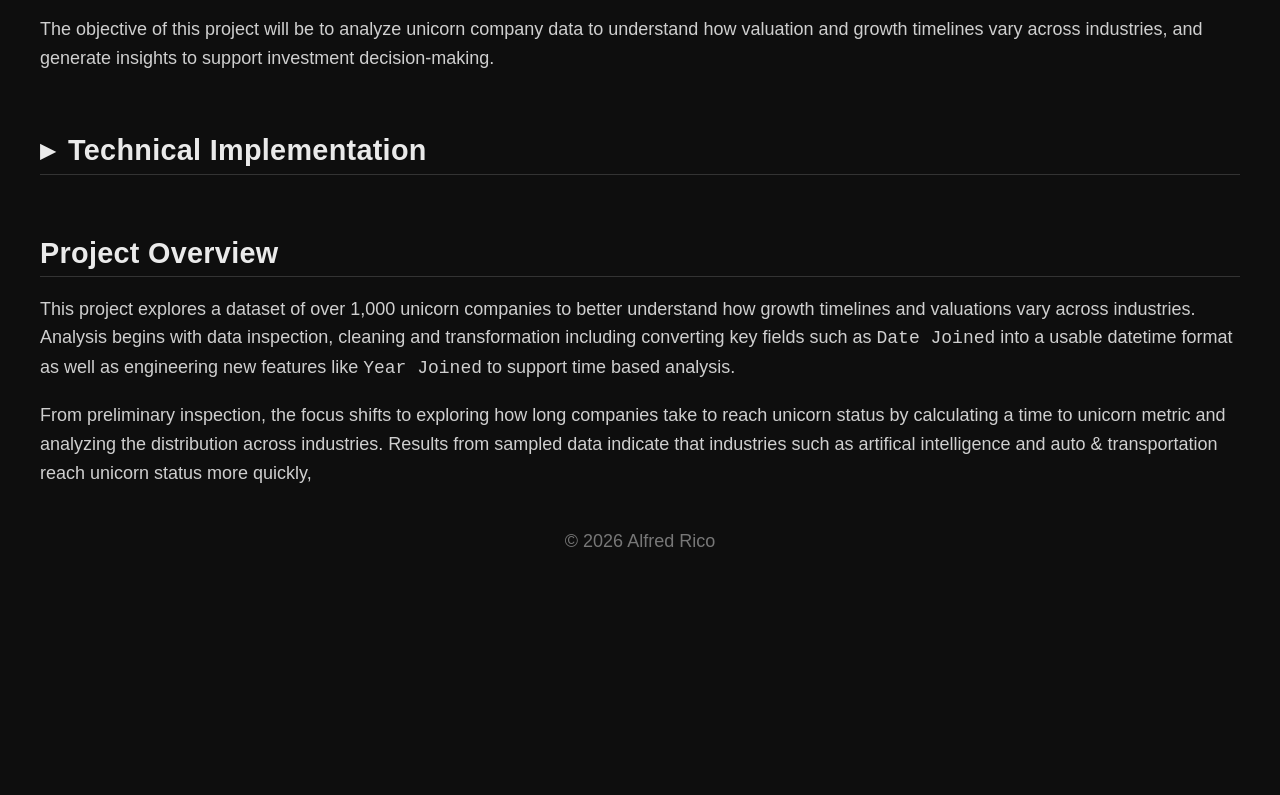
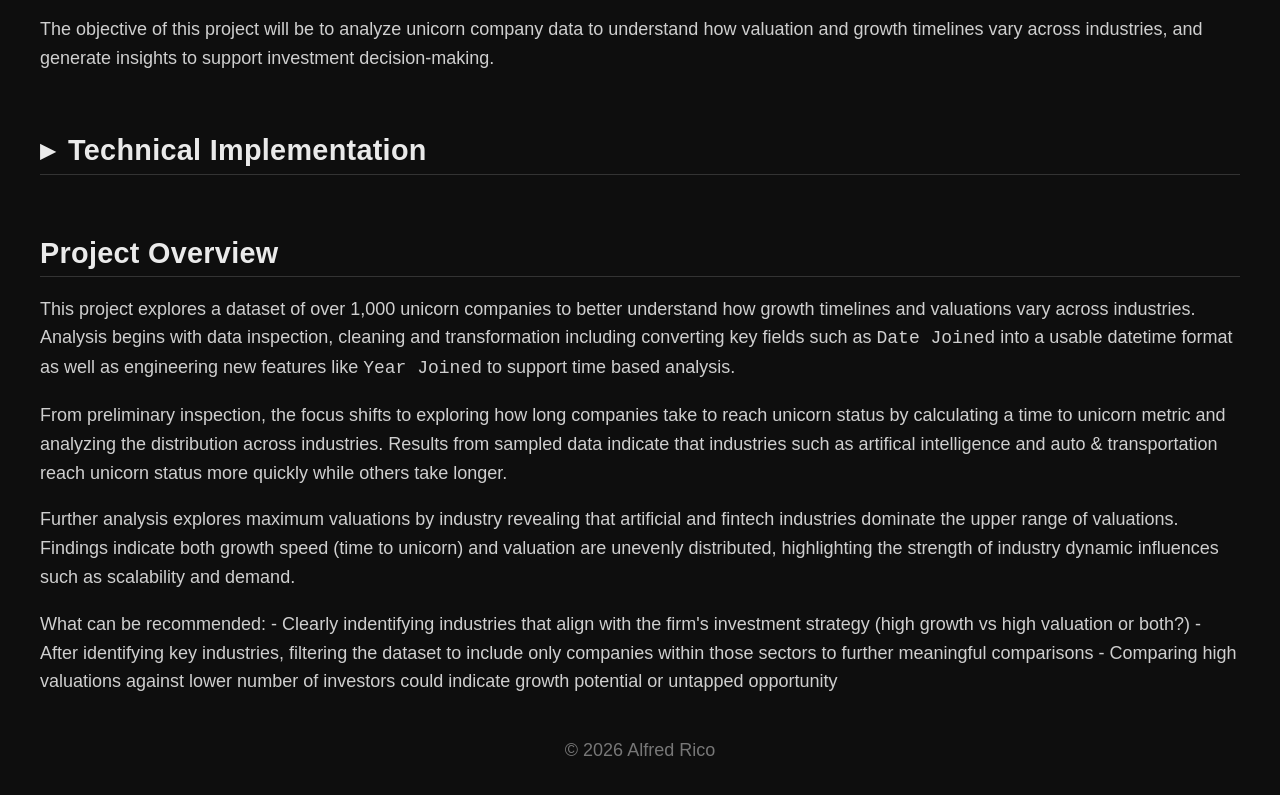
Before and after one commit to ShadyEggs/Unicorn-Company-Analysis, a plain HTML site: page index.html in a window 1280 px wide. Shown: the part 621-1416 px from the top of the page. Before the commit the page ends 1217 px from the top, so only its background shows below. Drawn offline with Linux system fonts and the light colour scheme.

Commit message:
Update index.html

```diff
--- a/index.html
+++ b/index.html
@@ -592,7 +592,12 @@ mix-blend-mode:normal;
 <h2 id="project-overview" style="padding-left:0; cursor:default;">Project Overview</h2>
 <div class="collapsible-content">
 <p>This project explores a dataset of over 1,000 unicorn companies to better understand how growth timelines and valuations vary across industries. Analysis begins with data inspection, cleaning and transformation including converting key fields such as <code>Date Joined</code> into a usable datetime format as well as engineering new features like <code>Year Joined</code> to support time based analysis.</p>
-<p>From preliminary inspection, the focus shifts to exploring how long companies take to reach unicorn status by calculating a time to unicorn metric and analyzing the distribution across industries. Results from sampled data indicate that industries such as artifical intelligence and auto & transportation reach unicorn status more quickly, </p>
+<p>From preliminary inspection, the focus shifts to exploring how long companies take to reach unicorn status by calculating a time to unicorn metric and analyzing the distribution across industries. Results from sampled data indicate that industries such as artifical intelligence and auto & transportation reach unicorn status more quickly while others take longer.</p>
+<p>Further analysis explores maximum valuations by industry revealing that artificial and fintech industries dominate the upper range of valuations. Findings indicate both growth speed (time to unicorn) and valuation are unevenly distributed, highlighting the strength of industry dynamic influences such as scalability and demand.</p>
+  <p>What can be recommended:
+       - Clearly indentifying industries that align with the firm's investment strategy (high growth vs high valuation or both?)
+       - After identifying key industries, filtering the dataset to include only companies within those sectors to further meaningful comparisons
+       - Comparing high valuations against lower number of investors could indicate growth potential or untapped opportunity</p>
 </div>
 </div>
 <script>
```
